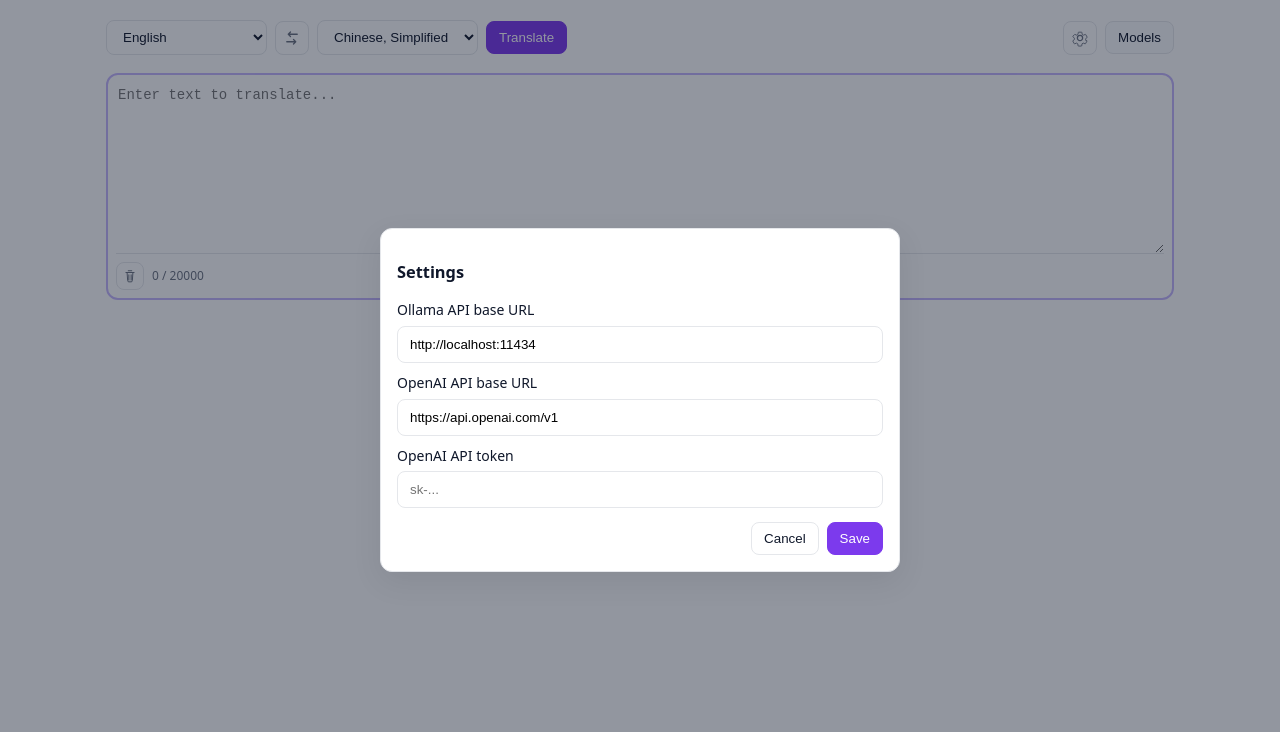
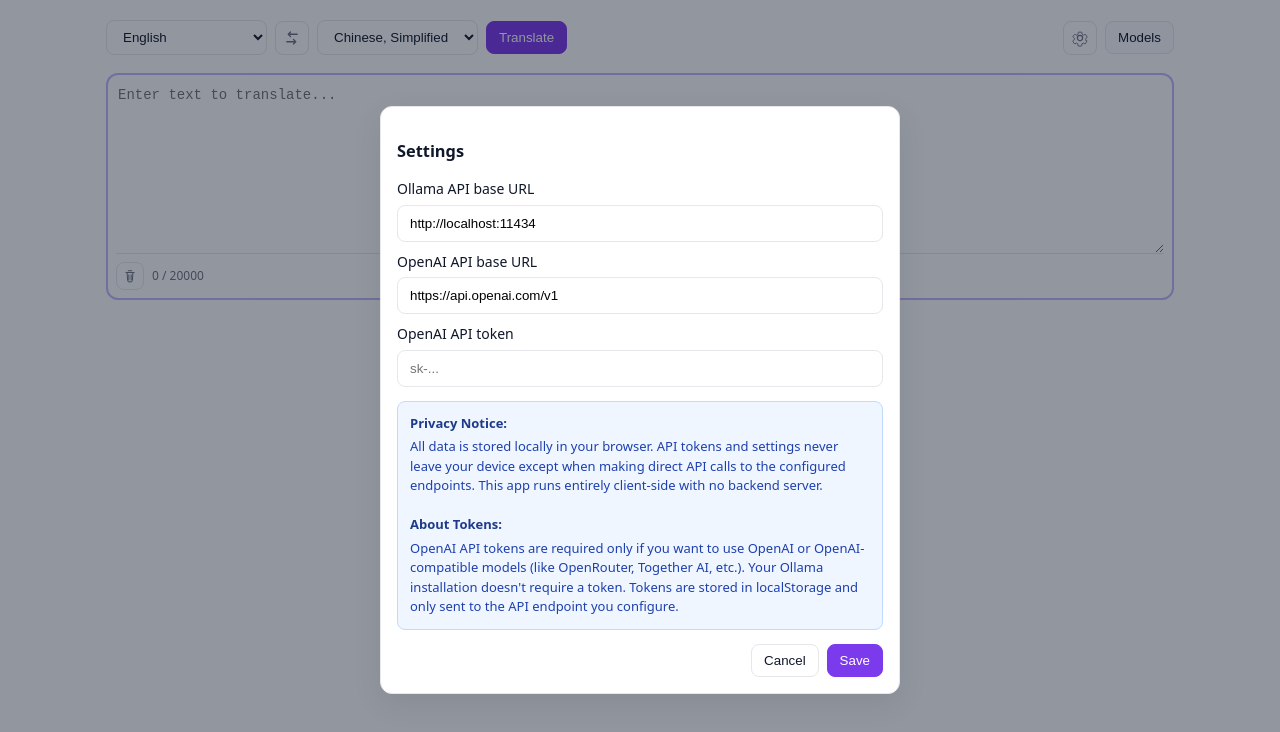
Before and after one commit to hitian/ollama-translator, a plain HTML site: page index.html in a window 1280 px wide. Both pictures are taken after a click on the button 1080 px from the left and 37 px from the top of the page. Drawn offline with nearby package versions, Linux system fonts and the light colour scheme; no server answers.

Commit message:
feat: add GitHub Pages deployment workflow and update README with privacy details

```diff
--- a/index.html
+++ b/index.html
@@ -94,6 +94,11 @@
           <span>OpenAI API token</span>
           <input id="apiToken" type="password" placeholder="sk-..." />
         </label>
+        <div class="settings-notice">
+          <strong>Privacy Notice:</strong> All data is stored locally in your browser. API tokens and settings never leave your device except when making direct API calls to the configured endpoints. This app runs entirely client-side with no backend server.
+          <br><br>
+          <strong>About Tokens:</strong> OpenAI API tokens are required only if you want to use OpenAI or OpenAI-compatible models (like OpenRouter, Together AI, etc.). Your Ollama installation doesn't require a token. Tokens are stored in localStorage and only sent to the API endpoint you configure.
+        </div>
         <div class="modal-actions">
           <button id="settingsCancel" class="btn">Cancel</button>
           <button id="settingsSave" class="btn btn-primary">Save</button>
--- a/styles.css
+++ b/styles.css
@@ -216,6 +216,21 @@ textarea#sourceText {
 .modal-header { display: flex; justify-content: space-between; align-items: center; margin-bottom: 8px; }
 .field { display: grid; gap: 6px; margin-top: 10px; }
 .field input { padding: 10px 12px; border: 1px solid var(--border); border-radius: 8px; }
+.settings-notice {
+  background: #eff6ff;
+  border: 1px solid #bfdbfe;
+  border-radius: 8px;
+  padding: 12px;
+  margin-top: 14px;
+  font-size: 13px;
+  line-height: 1.5;
+  color: #1e40af;
+}
+.settings-notice strong {
+  display: block;
+  margin-bottom: 4px;
+  color: #1e3a8a;
+}
 .radio-group { display: flex; gap: 14px; align-items: center; }
 .radio-group label { display: inline-flex; align-items: center; gap: 6px; }
 .modal-actions { display: flex; justify-content: flex-end; gap: 8px; margin-top: 14px; }
```
Also changed, not shown: .github/workflows/deploy.yml (added), README.md, 1 other file.
